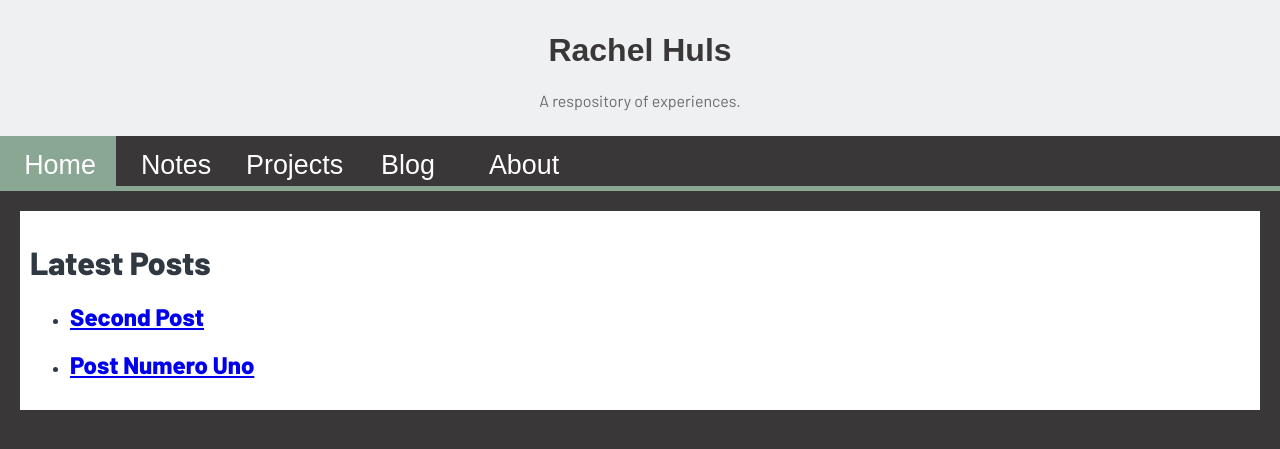
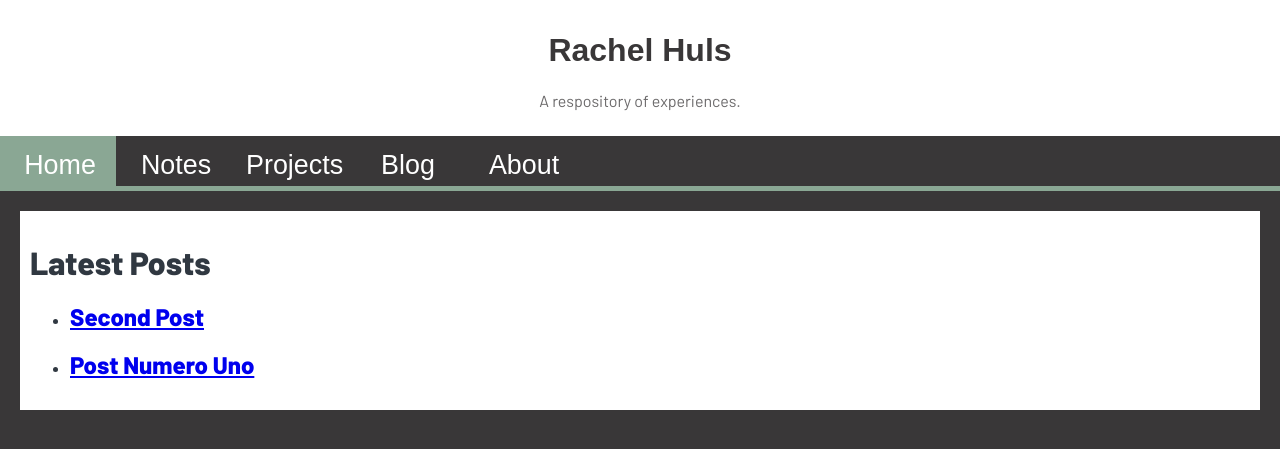
Before and after one commit to rachelhuls/rachelhuls.github.io, a Jekyll site: the page built from index.html, in a window 1280 px wide and 900 px high. Shown: the top 449 px of the window. Built offline with Jekyll 4.4.1, drawn with Linux system fonts in a browser that asks for light colours; some web fonts are replaced.

Commit message:
Update main.scss

```diff
--- a/_sass/main.scss
+++ b/_sass/main.scss
@@ -6,7 +6,7 @@
   font-weight: 400;
   padding: 10px;
   text-align: center;
-  background: #EEF0F2;
+  background: white;
   color: #393738;
 }
 .header p {
```
